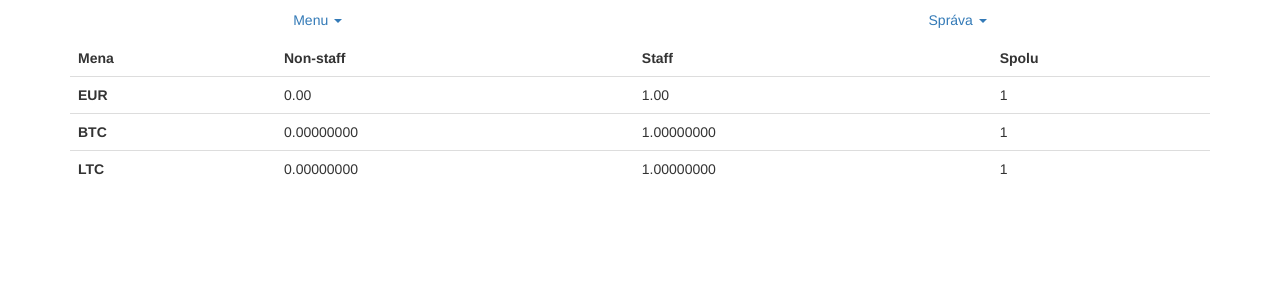
After one commit to j4nk0/xbtzmenaren, a Django app: page /management/balances/ in a window 1280 px wide. The commit adds this page. Shown: the top 300 px of the page. Run offline with Django 3.2, Linux system fonts and the light colour scheme; a user stored in the database is signed in; tables that the repository leaves empty hold one stand-in row (values such as "Sample post"); some libraries are stand-ins or nearby versions.

Commit message:
mv management + add balances

```diff
--- /dev/null
+++ b/xbtzmenarendjango/xbtzmenarenapp/templates/xbtzmenarenapp/management/balances.html
@@ -0,0 +1,36 @@
+{% extends 'xbtzmenarenapp/withMenu.html' %}
+
+{% block content %}
+  <div class="container">
+    <table class="table">
+      <thead>
+        <tr>
+          <td><b>Mena</b></td>
+          <td><b>Non-staff</b></td>
+          <td><b>Staff</b></td>
+          <td><b>Spolu</b></td>
+        </tr>
+      </thead>
+      <tbody>
+        <tr>
+          <td><b>EUR</b></td>
+          <td>{{ non_staff_eur }}</td>
+          <td>{{ staff_eur }}</td>
+          <td>{{ total_eur }}</td>
+        </tr>
+        <tr>
+          <td><b>BTC</b></td>
+          <td>{{ non_staff_btc }}</td>
+          <td>{{ staff_btc }}</td>
+          <td>{{ total_btc }}</td>
+        </tr>
+        <tr>
+          <td><b>LTC</b></td>
+          <td>{{ non_staff_ltc }}</td>
+          <td>{{ staff_ltc }}</td>
+          <td>{{ total_ltc }}</td>
+        </tr>
+      </tbody>
+    </table>
+  </div>
+{% endblock %}
--- a/xbtzmenarendjango/xbtzmenarenapp/templates/xbtzmenarenapp/withMenu.html
+++ b/xbtzmenarendjango/xbtzmenarenapp/templates/xbtzmenarenapp/withMenu.html
@@ -26,6 +26,7 @@
 	    <li><a href="{% url 'management-verification' %}">Overenie</a></li>
         <li><a href="{% url 'management-deposits' %}">Vklady</a></li>
         <li><a href="{% url 'management-withdrawals' %}">Výbery</a></li>
+        <li><a href="{% url 'management-balances' %}">Stavy</a></li>
       </ul>
     </li>
     {% endif %}
--- a/xbtzmenarendjango/xbtzmenarenapp/urls.py
+++ b/xbtzmenarendjango/xbtzmenarenapp/urls.py
@@ -48,4 +48,6 @@ urlpatterns = [
 
     path('management/deposits/', views.management_deposits, name='management-deposits'),
     path('management/deposit-attempt/', views.management_deposit_attempt, name='deposit-eur-attempt'),
+
+    path('management/balances/', views.management_balances, name='management-balances'),
 ]
--- a/xbtzmenarendjango/xbtzmenarenapp/views.py
+++ b/xbtzmenarendjango/xbtzmenarenapp/views.py
@@ -9,7 +9,7 @@ from django.core.validators import validate_email
 from django.contrib.auth.password_validation import validate_password
 from django.utils import timezone
 from django.db import transaction
-from django.db.models import F
+from django.db.models import F, Func, Sum
 from decimal import Decimal as D
 
 def index(request):
@@ -326,7 +326,7 @@ def management_verification(request, success=None):
         context.update({'ok_message': "Užívateľ overený"})
     if success == False:
         context.update({'error_message': "Užívateľ nenájdený"})
-    return render(request, 'xbtzmenarenapp/managementVerification.html', context)
+    return render(request, 'xbtzmenarenapp/management/verification.html', context)
 
 @user_passes_test(staff_check)
 @login_required
@@ -351,7 +351,7 @@ def management_withdrawals(request):
         'withdrawals_btc': Withdrawal_btc.objects.filter(is_pending=True).order_by('address')[:100],
         'withdrawals_ltc': Withdrawal_ltc.objects.filter(is_pending=True).order_by('address')[:100],
     }
-    return render(request, 'xbtzmenarenapp/managementWithdrawals.html', context)
+    return render(request, 'xbtzmenarenapp/management/withdrawals.html', context)
 
 @user_passes_test(staff_check)
 @login_required
@@ -387,7 +387,7 @@ def management_deposits(request, error_message=None):
         'deposits_eur': Deposit_eur.objects.all().order_by('-datetime')[:10],
         'error_message': error_message,
     }
-    return render(request, 'xbtzmenarenapp/managementDeposits.html', context)
+    return render(request, 'xbtzmenarenapp/management/deposits.html', context)
 
 
 @user_passes_test(staff_check)
@@ -405,3 +405,33 @@ def management_deposit_attempt(request):
     except ObjectDoesNotExist:
         return management_deposits(request, 'Neplatný variabilný symbol')
     return management_deposits(request)
+
+@user_passes_test(staff_check)
+@login_required
+def management_balances(request):
+    total_eur = Balance.objects.aggregate(Sum('eur'))['eur__sum']
+    total_btc = Balance.objects.aggregate(Sum('btc'))['btc__sum']
+    total_ltc = Balance.objects.aggregate(Sum('ltc'))['ltc__sum']
+    staff_eur = 0
+    staff_btc = 0
+    staff_ltc = 0
+    staff_users = CustomUser.objects.filter(is_staff=True)
+    for user in staff_users:
+        staff_eur += user.balance.eur
+        staff_btc += user.balance.btc
+        staff_ltc += user.balance.ltc
+    non_staff_eur = total_eur - staff_eur
+    non_staff_btc = total_btc - staff_btc
+    non_staff_ltc = total_ltc - staff_ltc
+    context = {
+        'non_staff_eur': non_staff_eur,
+        'staff_eur': staff_eur,
+        'total_eur': total_eur,
+        'non_staff_btc': non_staff_btc,
+        'staff_btc': staff_btc,
+        'total_btc': total_btc,
+        'non_staff_ltc': non_staff_ltc,
+        'staff_ltc': staff_ltc,
+        'total_ltc': total_ltc,
+    }
+    return render(request, 'xbtzmenarenapp/management/balances.html', context)
```
Also changed, not shown: xbtzmenarendjango/xbtzmenarenapp/templates/xbtzmenarenapp/management/deposits.html (renamed from xbtzmenarendjango/xbtzmenarenapp/templates/xbtzmenarenapp/managementDeposits.html), xbtzmenarendjango/xbtzmenarenapp/templates/xbtzmenarenapp/management/verification.html (renamed from xbtzmenarendjango/xbtzmenarenapp/templates/xbtzmenarenapp/managementVerification.html), xbtzmenarendjango/xbtzmenarenapp/templates/xbtzmenarenapp/management/withdrawals.html (renamed from xbtzmenarendjango/xbtzmenarenapp/templates/xbtzmenarenapp/managementWithdrawals.html).
